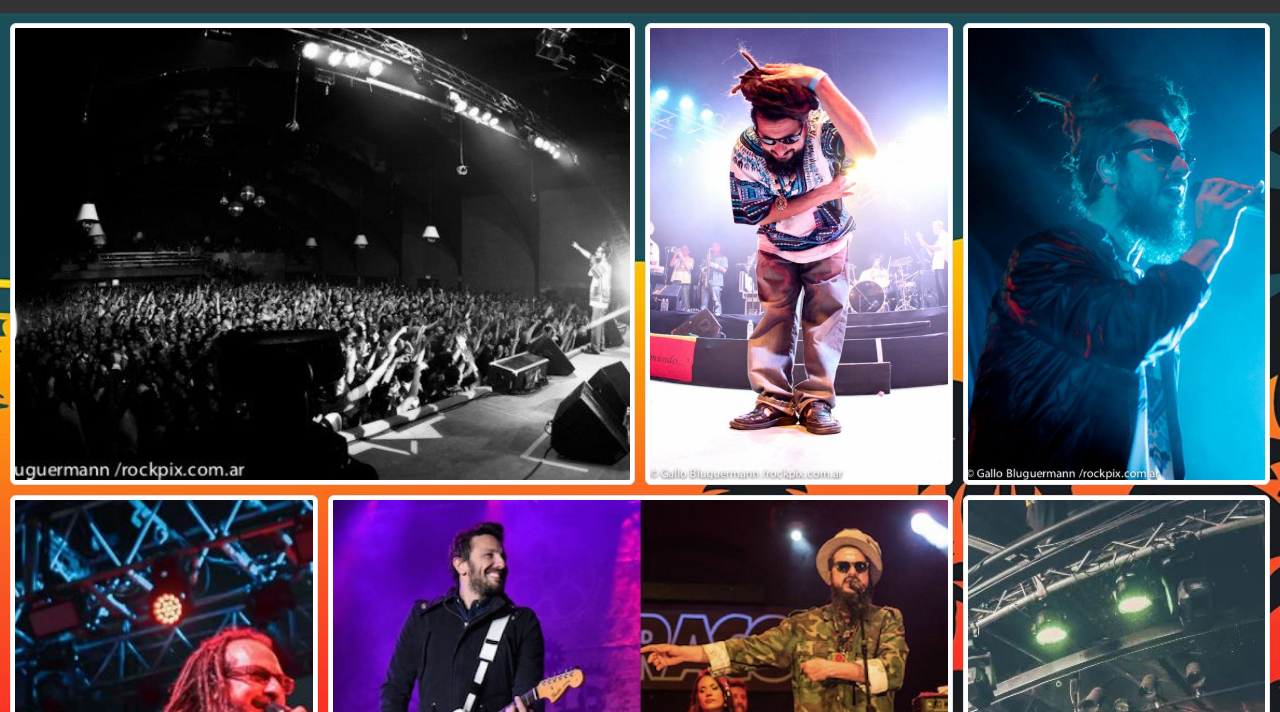
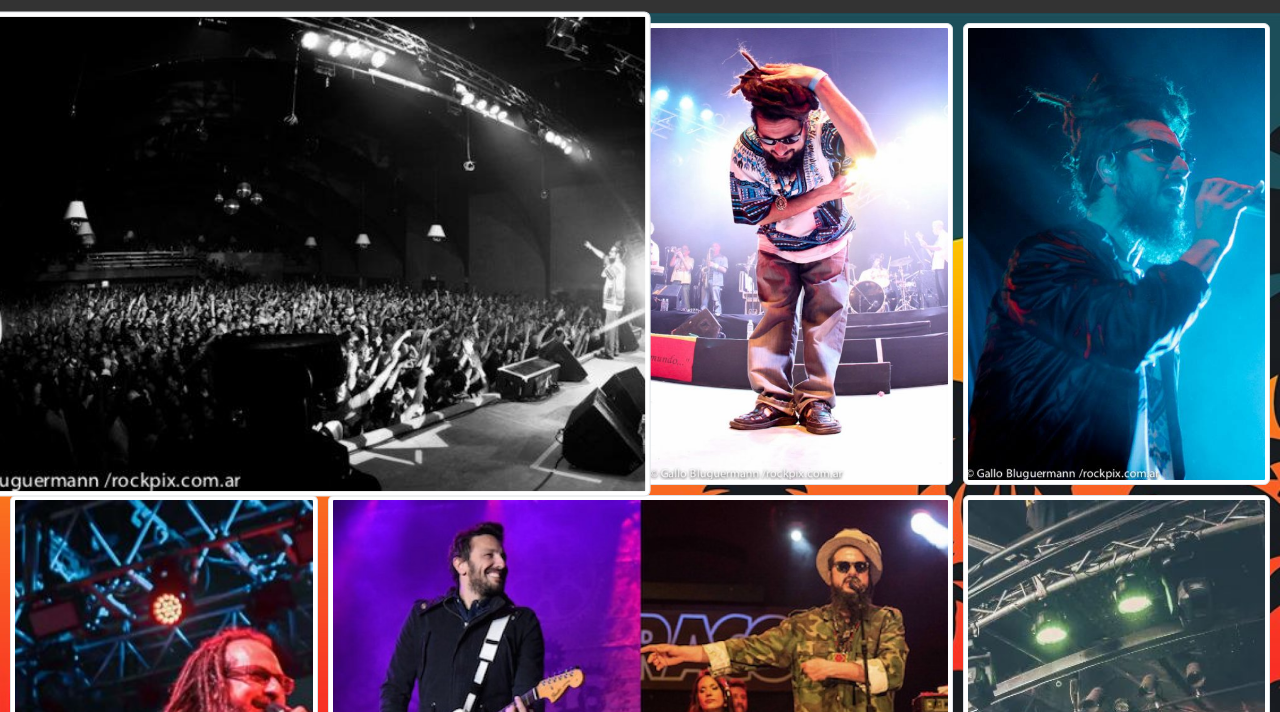
Before and after one commit to huizinery/nonpa_web, a plain HTML site: page pages/galeria.html in a window 1280 px wide. In both pictures the pointer is over the picture 322 px from the left and 341 px from the top of the page. Shown: the part 88-800 px from the top of the page. Drawn offline with nearby package versions, Linux system fonts and the light colour scheme; a web font is replaced by a local one.

Commit message:
scale en fotos

```diff
--- a/css/style.css
+++ b/css/style.css
@@ -50,7 +50,8 @@ main{
 
 .style_h1 {
     text-align: center;
-    font-family: 'Kablammo', cursive;}
+    font-family: 'Kablammo', cursive;
+}
 
 .style_h2{font-family: 'Cinzel', serif; text-align: center;}
 
@@ -139,6 +140,8 @@ padding:2px;
 /*psudoclases*/
 
 .header li:hover{text-decoration-line: underline;transform: scale(1.2); color: red ;}
+
+.gale_img:hover{transform: scale(1.05); transition: 0.5s;}
 
 .list-group-item:hover{
     background: #828c95;
```
Also changed, not shown: pages/videos.html (+1 -0 lines).
